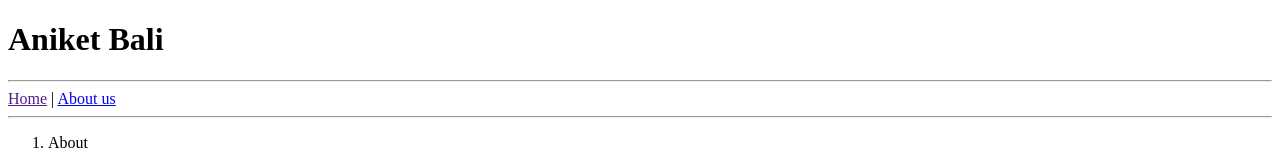
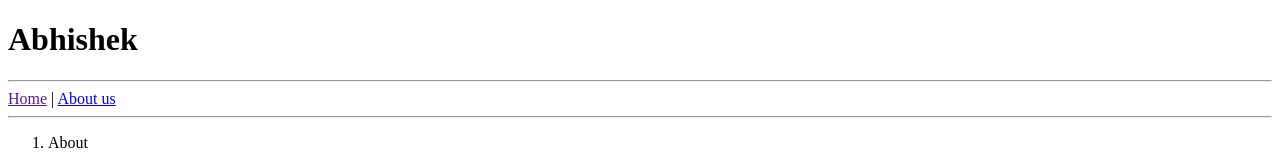
Before and after one commit to Abhitod/mysite, a website: page Public/index.html in a window 1280 px wide. Shown: the top 153 px of the page. Drawn offline with Linux system fonts and the light colour scheme.

Commit message:
Update index.html

```diff
--- a/Public/index.html
+++ b/Public/index.html
@@ -4,7 +4,7 @@
         <title>My Custom HTML App</title>
     </head>
     <body>
-        <h1>Aniket Bali </h1>
+        <h1>Abhishek </h1>
         <hr/>
         <a href="">Home</a> | <a href="/aboutus.html">About us </a>
         <hr/>
```
